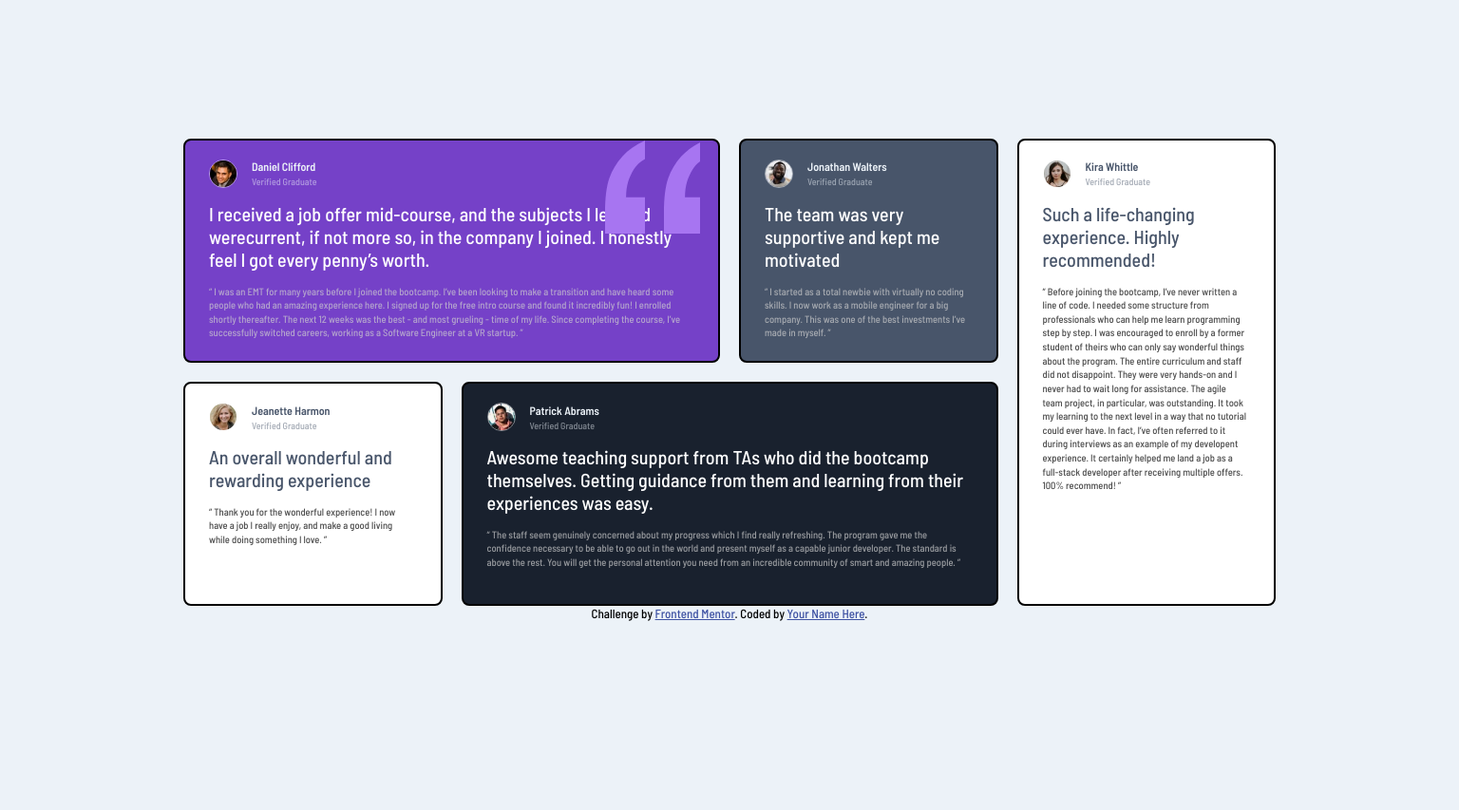
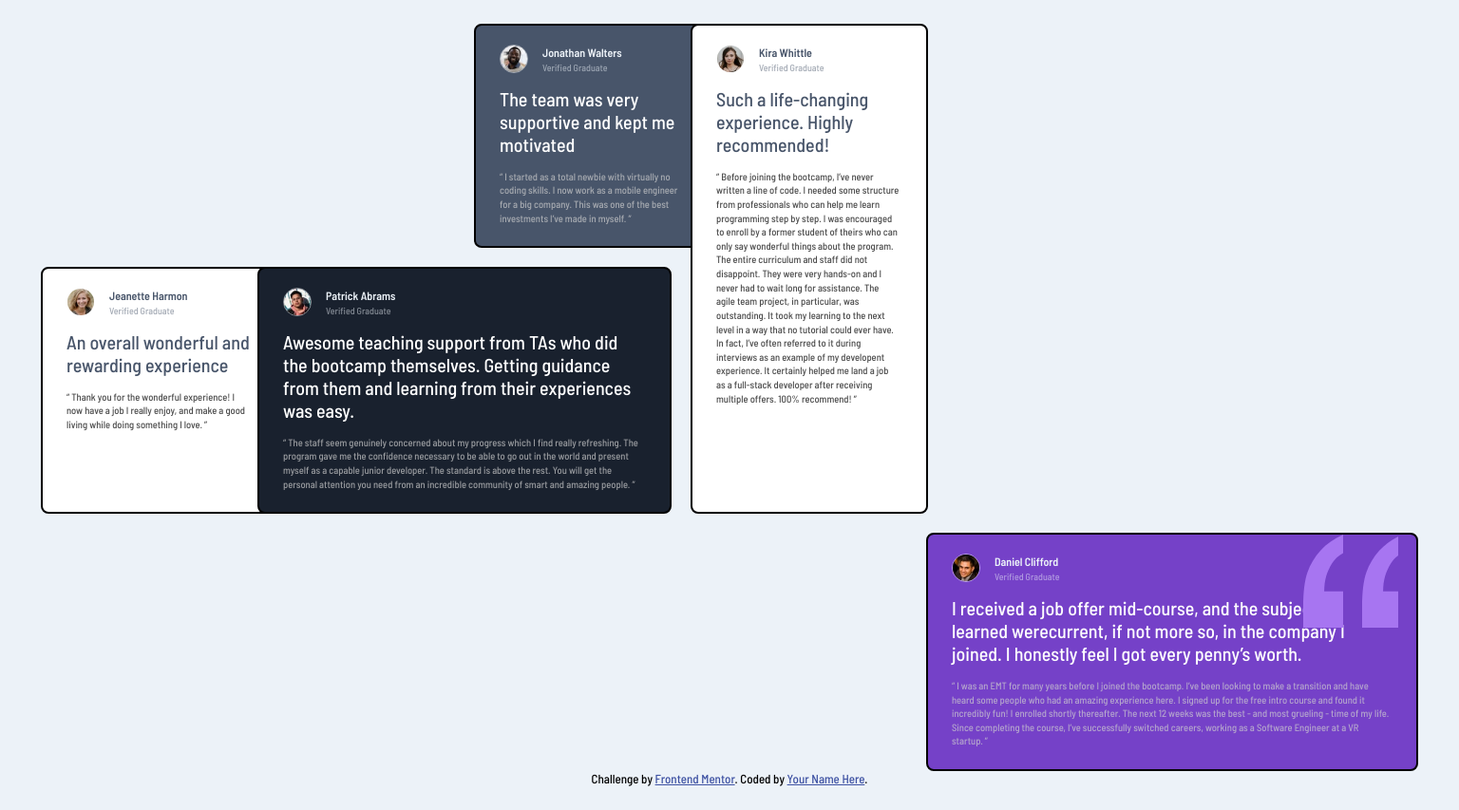
Before and after one commit to Mayur-Arde/testimonials-grid-section-main, a plain HTML site: page index.html in a window 1536 px wide. Shown: the whole page at 95% size. Before the commit the page ends 800 px from the top, so only its background shows below. Drawn offline with Linux system fonts and the light colour scheme.

Commit message:
Update style.css

```diff
--- a/styles/style.css
+++ b/styles/style.css
@@ -156,16 +156,24 @@ body {
   }
 
   .container{
-    max-width: 1200px;
+    max-width: 1500px;
+    /* height: 200px; */
   }
+
+
   .testimonials{
-    grid-template-columns:repeat(4, 1fr);
-    grid-template-rows: repeat(2 ,1fr);
+    grid-template-columns: repeat(4,minmax(14rem, 16rem));
+    grid-template-rows: auto;
+    grid-area: "card-1 , card-1 ,;
     /* width: 900px; */
   }
 
+  .testimonials-cards{
+    /* width: 250px; */
+  }
+
   .card-1{
-    grid-area: 1/1/2/3;
+    grid-area: card1;
   }
 
   .card-2{
```
